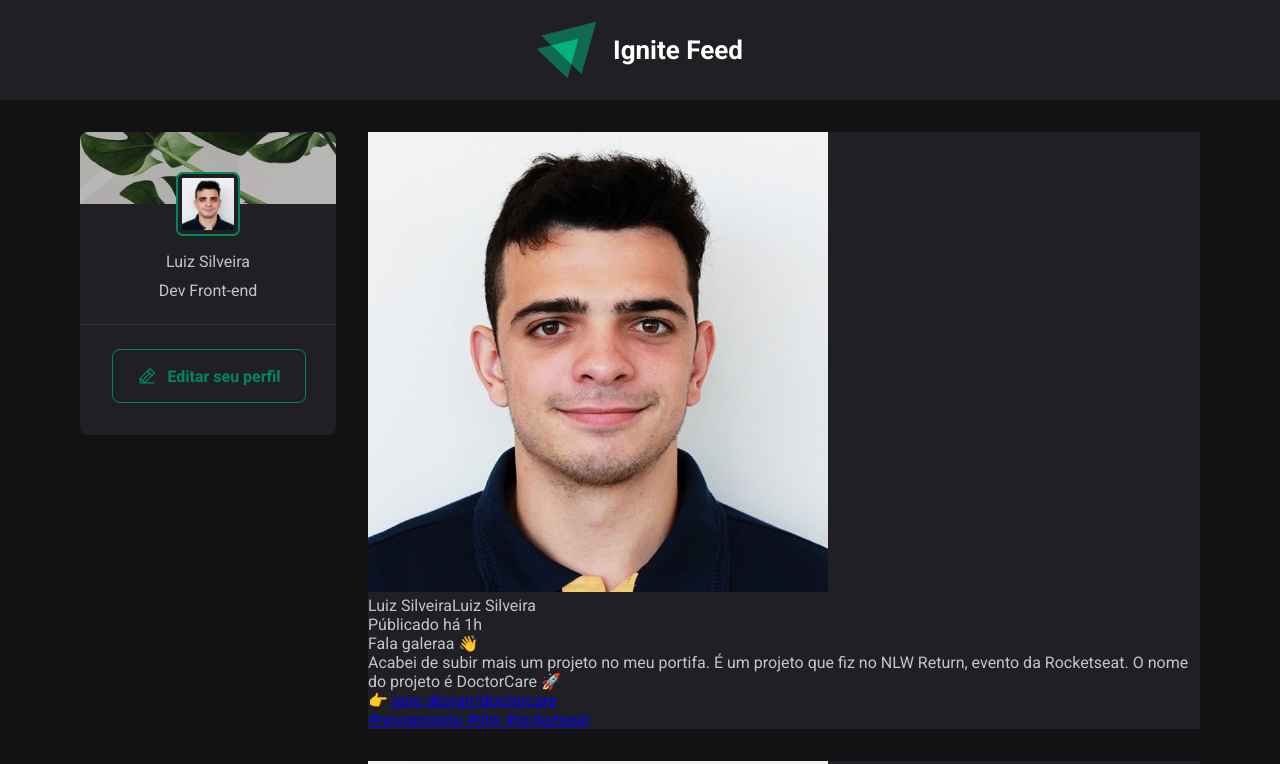
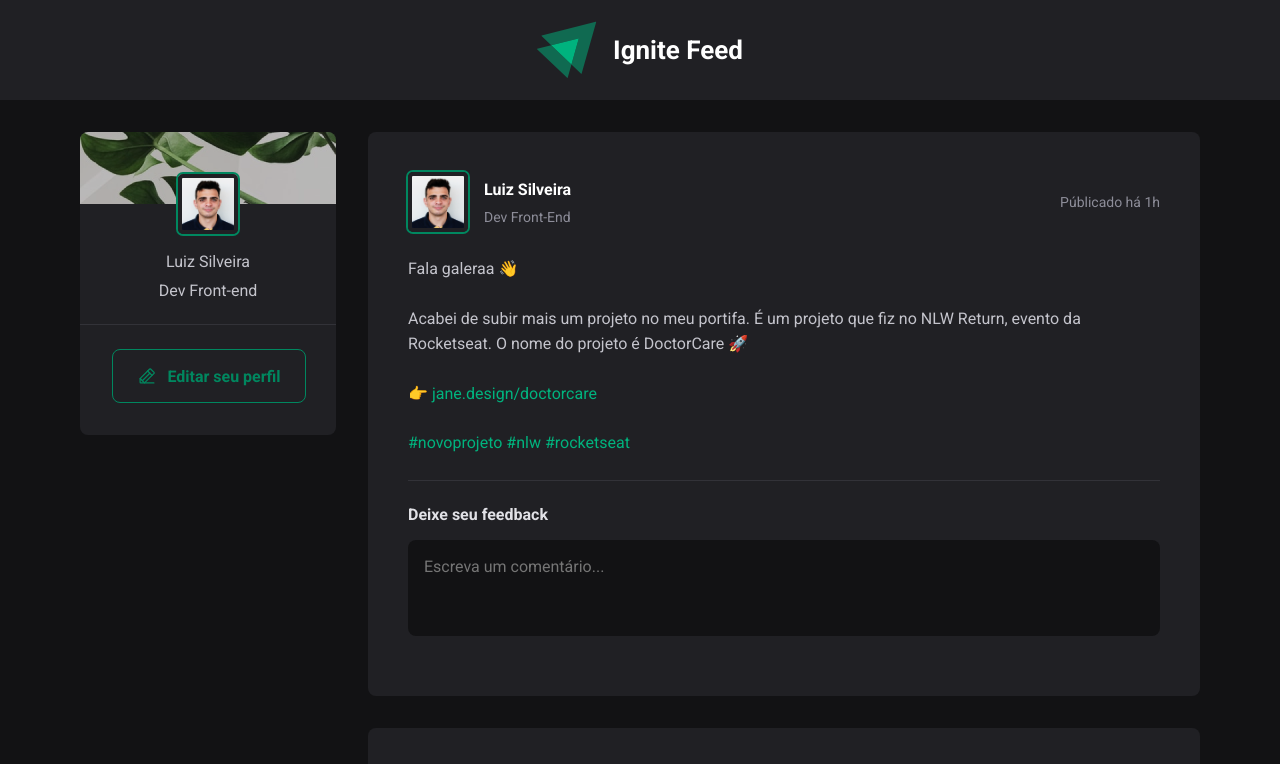
Before and after one commit to filiphis/ignite-feed, a React (Vite) app: page / in a window 1280 px wide. Shown: the top 764 px of the page. Built offline with nearby package versions, Linux system fonts and the light colour scheme.

Commit message:
Add Post component styles

```diff
--- a/src/components/Aside/style.module.css
+++ b/src/components/Aside/style.module.css
@@ -65,3 +65,7 @@
   background-color: var(--green-500);
   color: var(--white);
 }
+
+.aside__button:focus{
+  box-shadow: 0 0 0 2px var(--white);
+}
--- a/src/components/Post/index.jsx
+++ b/src/components/Post/index.jsx
@@ -6,10 +6,10 @@ export function Post(props) {
     <div className={styles.post}>
       <header className={styles.header}>
         <div className={styles.user}>
-          <img src={userAvatar} alt="" />
+          <img className={styles.userAvatar} src={userAvatar} alt="" />
           <div className={styles.userInfo}>
             <span className={styles.userName}>Luiz Silveira</span>
-            <span className={styles.userOccupation}>Luiz Silveira</span>
+            <span className={styles.userOccupation}>Dev Front-End</span>
           </div>
         </div>
         <time className={styles.time} title='17 de julho as 03:15h' dateTime='2022-07-17 03:15:00'>Públicado há 1h</time>
@@ -18,8 +18,20 @@ export function Post(props) {
         <p>Fala galeraa 👋</p>
         <p>Acabei de subir mais um projeto no meu portifa. É um projeto que fiz no NLW Return, evento da Rocketseat. O nome do projeto é DoctorCare 🚀</p>
         <p>👉 <a href="#">jane.design/doctorcare</a></p>
-        <p><a href="#">#novoprojeto #nlw #rocketseat</a></p>
+        <p>
+          <a href="#">#novoprojeto</a> {' '}
+          <a href="#">#nlw</a>{' '}
+          <a href="#">#rocketseat</a>
+
+          </p>
       </div>
+      <form className={styles.form}>
+        <legend className={styles.form__title}>Deixe seu feedback</legend>
+        <textarea className={styles.form__text} placeholder='Escreva um comentário...' />
+        <div className={styles.form__buttonWrapper}>
+          <button className={styles.form__button} type="submit">Publicar</button>
+        </div>
+      </form>
     </div>
   )
 }
--- a/src/components/Post/style.module.css
+++ b/src/components/Post/style.module.css
@@ -1,7 +1,124 @@
 .post {
   background-color: var(--gray-800);
-  margin-bottom: 2rem;
+  padding: 2.5rem;
+  border-radius: 8px;
+}
+.post + .post {
+  margin-top: 2rem;
 }
 .name {
   font-weight: bold;
 }
+
+.header {
+  display: flex;
+  align-items: center;
+  justify-content: space-between;
+  margin-bottom: 1.5rem;
+}
+
+.user {
+  display: flex;
+  align-items: center;
+  gap: 1rem;
+}
+
+.userAvatar {
+  width: 3.75rem;
+  height: 3.75rem;
+  border-radius: 5px;
+  border: 4px solid var(--gray-800);
+  box-shadow: 0 0 0 2px var(--green-500);
+}
+
+.userInfo {
+  display: flex;
+  flex-direction: column;
+  gap: 0.625rem;
+}
+
+.userName {
+  font-size: 1rem;
+  color: var(--white);
+  font-weight: 700;
+}
+
+.userOccupation,
+.time {
+  font-size: 0.875rem;
+  color: var(--gray-400);
+}
+
+.content {
+  line-height: 1.6;
+}
+
+.content p  {
+  color: var(--gray-300);
+  margin-top: 1.5rem;
+}
+
+.content a {
+  color: var(--green-300);
+  text-decoration: none;
+  transition: color 0.15s ease;
+}
+
+.content a:hover {
+  color: var(--green-500);
+}
+
+.form {
+  margin-top: 1.5rem;
+  padding-top: 1.5rem;
+  border-top: 1px solid var(--gray-600);
+}
+.form__title {
+  font-weight: 700;
+  margin-bottom: 1rem;
+  color: var(--gray-100);
+}
+
+.form__text {
+  width: 100%;
+  resize: none;
+  height: 6rem;
+  background-color: var(--gray-900);
+  color: var(--gray-300);
+  border: none;
+  margin-bottom: 1rem;
+  padding: 1rem;
+  border-radius: 8px;
+  line-height: 1.4;
+}
+
+.form__buttonWrapper{}
+
+.form__button {
+  padding: 1rem 1.5rem;
+  border-radius: 8px;
+  border: none;
+  cursor: pointer;
+  background-color: var(--green-500);
+  color: var(--white);
+  font-weight: 700;
+  transition: background-color 0.15s ease;
+}
+
+.form__button:hover {
+  background-color: var(--green-300);
+}
+
+.form__buttonWrapper {
+  visibility: hidden;
+  max-height: 0;
+}
+
+.form:focus-within .form__buttonWrapper {
+  visibility: visible;
+  max-height:none;
+}
+
+.form__button:focus{
+  box-shadow: 0 0 0 2px var(--white);
+}
--- a/src/global.css
+++ b/src/global.css
@@ -9,6 +9,12 @@
   --gray-900: #121214;
 
   --green-500: #00875f;
+  --green-300: #00B37E;
+}
+
+:focus {
+  outline: transparent;
+  box-shadow: 0 0 0 2px var(--green-500);
 }
 
 * {
@@ -20,6 +26,7 @@
 body {
   background-color: var(--gray-900);
   color: var(--gray-300);
+  padding-bottom: 2rem;
 }
 
 body, input, button, textarea {
```
